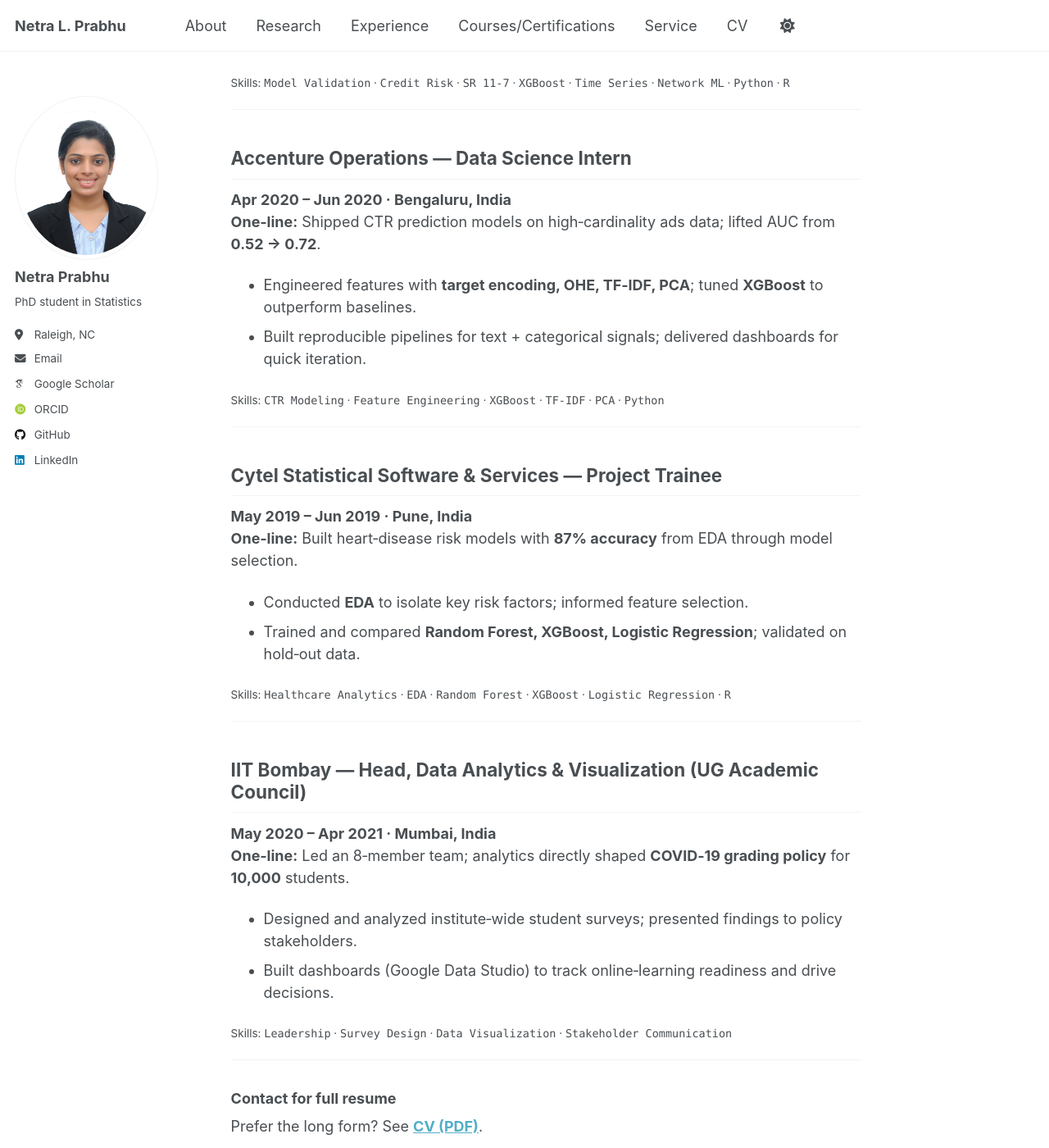
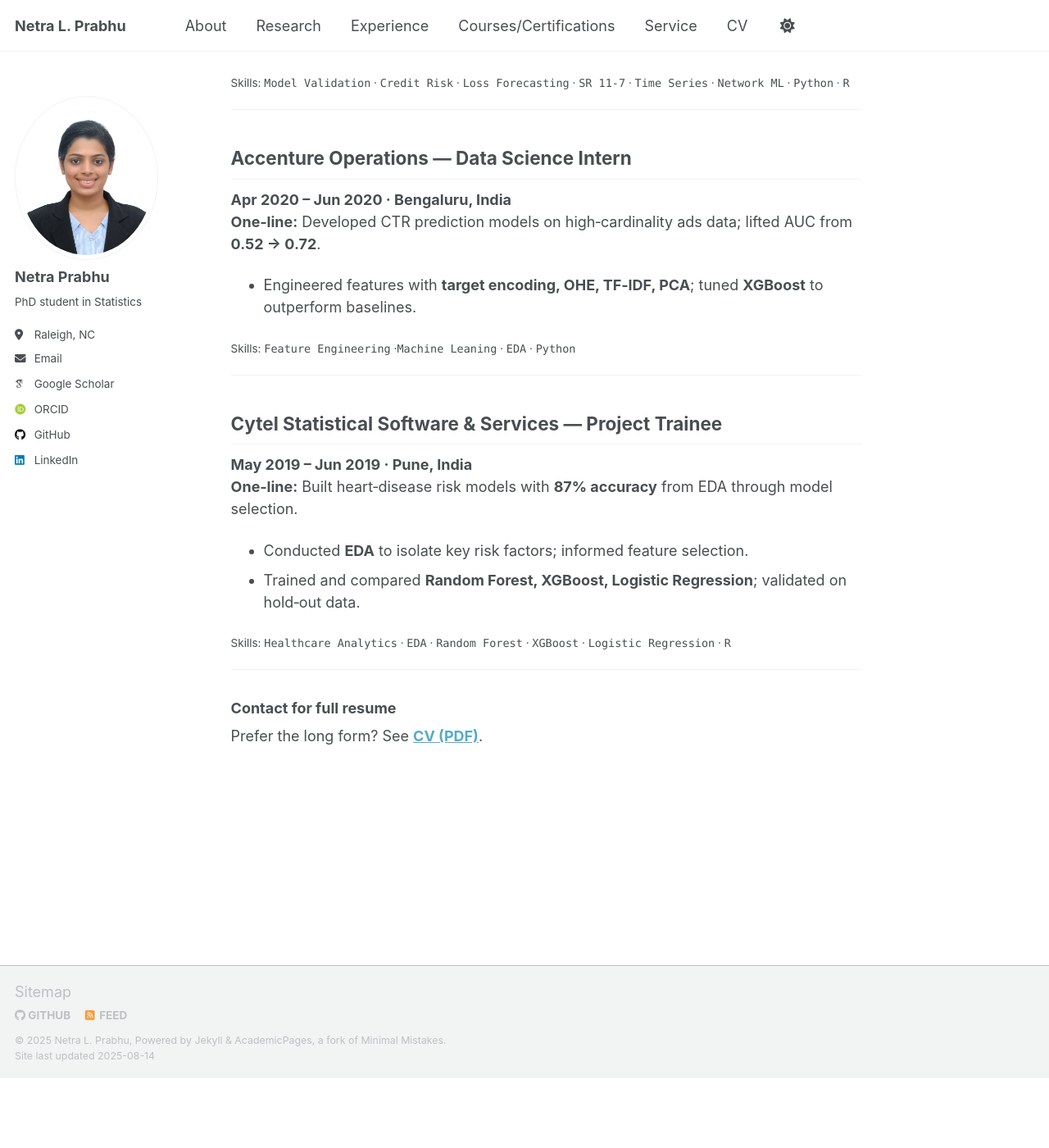
Before and after one commit to netra-prabhu/netra-prabhu.github.io, a Jekyll site: the page built from _pages/experience.md, in a window 1280 px wide and 1400 px high, scrolled down 510 px. Shown: the whole window at 82% size. Built offline with Jekyll 4.4.1, drawn with Linux system fonts in a browser that asks for light colours; some web fonts are replaced; a script that is not in the unit is left out; after the commit the page ends 1825 px from its top, so only the background shows below that; some of the changed text lies outside the part shown.

Commit message:
Update experience.md

```diff
--- a/_pages/experience.md
+++ b/_pages/experience.md
@@ -12,24 +12,23 @@
 
 ## Wells Fargo — Quantitative Analytics Specialist (Model Validation)
 **Jul 2021 – Jul 2023 · Bengaluru, India**
-**One‑line:** Validated credit‑risk and loss‑forecasting models (SR 11‑7) and built ML risk‑monitoring tools that earned company‑wide awards.
+**One‑line:** Validated credit‑risk and loss‑forecasting models per(SR 11‑7) and built ML risk‑monitoring tools that earned company‑wide awards.
 
 - Performed end‑to‑end **model validation** for credit risk & loss forecasting (SR 11‑7), including statistical testing and documentation review.
 - Built a **network‑based ML early‑warning** system for model risk; **finalist** in Corporate Risk Innovation Challenge 2022.
-- **Hackathon winner**: predicted call‑center volumes using XGBoost + time‑series; **Manager’s Spotlight Award** for consistent performance.
+- **Hackathon winner**: Predicted call‑center volumes using XGBoost + time‑series; **Manager’s Spotlight Award** for consistent performance.
 
-<sub>Skills: `Model Validation` · `Credit Risk` · `SR 11-7` · `XGBoost` · `Time Series` · `Network ML` · `Python` · `R`</sub>
+<sub>Skills: `Model Validation` · `Credit Risk` · `Loss Forecasting` · `SR 11-7` · `Time Series` · `Network ML` · `Python` · `R`</sub>
 
 ---
 
 ## Accenture Operations — Data Science Intern
 **Apr 2020 – Jun 2020 · Bengaluru, India**
-**One‑line:** Shipped CTR prediction models on high‑cardinality ads data; lifted AUC from **0.52 → 0.72**.
+**One‑line:** Developed CTR prediction models on high‑cardinality ads data; lifted AUC from **0.52 → 0.72**.
 
 - Engineered features with **target encoding, OHE, TF‑IDF, PCA**; tuned **XGBoost** to outperform baselines.
-- Built reproducible pipelines for text + categorical signals; delivered dashboards for quick iteration.
 
-<sub>Skills: `CTR Modeling` · `Feature Engineering` · `XGBoost` · `TF‑IDF` · `PCA` · `Python`</sub>
+<sub>Skills:  `Feature Engineering` ·`Machine Leaning` · `EDA` · `Python`</sub>
 
 ---
 
@@ -44,16 +43,8 @@
 
 ---
 
-## IIT Bombay — Head, Data Analytics & Visualization (UG Academic Council)
-**May 2020 – Apr 2021 · Mumbai, India**
-**One‑line:** Led an 8‑member team; analytics directly shaped **COVID‑19 grading policy** for **10,000** students.
 
-- Designed and analyzed institute‑wide student surveys; presented findings to policy stakeholders.
-- Built dashboards (Google Data Studio) to track online‑learning readiness and drive decisions.
 
-<sub>Skills: `Leadership` · `Survey Design` · `Data Visualization` · `Stakeholder Communication`</sub>
-
----
 
 ### Contact for full resume
 Prefer the long form? See **[CV (PDF)](/files/Netra_Prabhu_CV.pdf)**.
```
